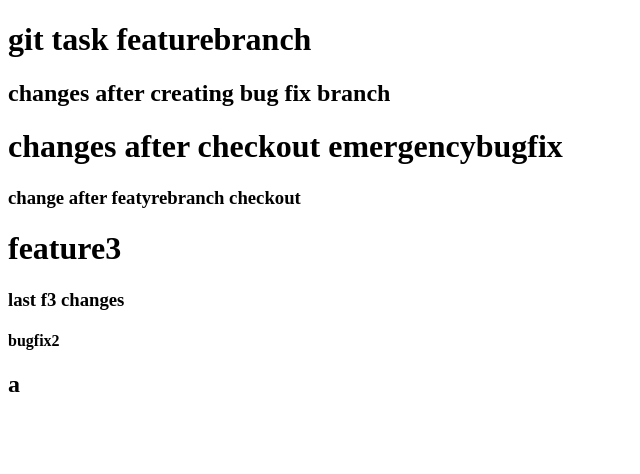
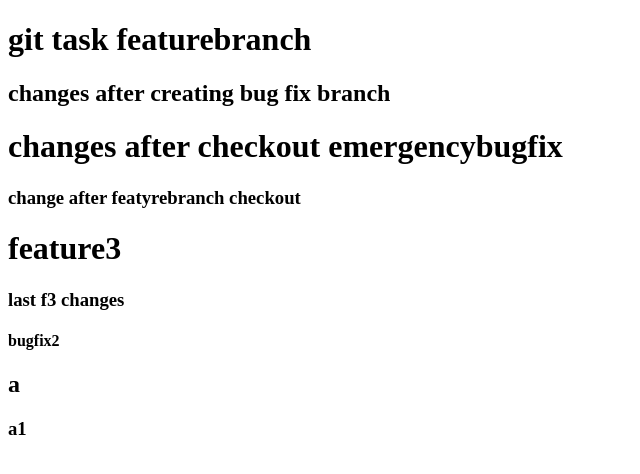
Before and after one commit to Pkjavaqwe/learninggit, a plain HTML site: page A.html in a window 1280 px wide. Shown: the full height of the page, 0-640 px from the left. Drawn offline with Linux system fonts and the light colour scheme.

Commit message:
a1 commited

```diff
--- a/A.html
+++ b/A.html
@@ -17,5 +17,6 @@
     <h3> last f3 changes</h3>
     <h4> bugfix2</h4>
     <h2>a</h2>
+    <h3>a1</h3>
 </body>
 </html>
```
